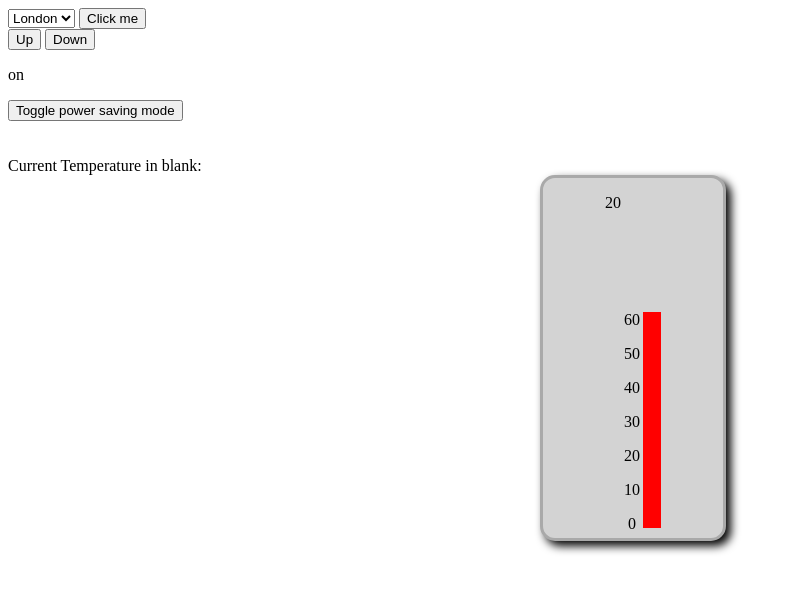
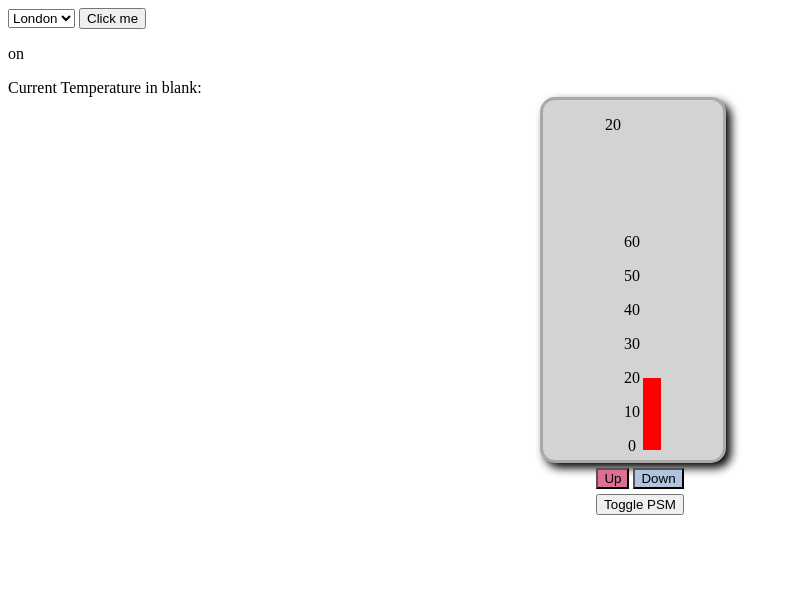
Before and after one commit to thomas99baxter/thermostat, a website: page public/index.html in a window 1280 px wide. Shown: the whole page, without its empty margins (0-793 px from the left). Drawn offline with Linux system fonts and the light colour scheme.

Commit message:
add buttons to thermostat

```diff
--- a/lib/interface.js
+++ b/lib/interface.js
@@ -1,15 +1,16 @@
 document.addEventListener("DOMContentLoaded", (event) => {
   const myThermostat = new Thermostat();
+
+  const changeThermometerHeight = () => {
+    document.getElementById("thermostat-bar").style.height = myThermostat.getCurrentTemperature().toString() + "%";
+  }
+  changeThermometerHeight();
 
   const updateWeather = (city) => {
     getWeatherData(city).then((response) => {
       response.json().then((json) => {
         temperature = json.main.temp - (273.15).toFixed(1);
         document.getElementById("weather").innerHTML = temperature + "&#176;c";
-        console.log("test");
-        console.log(temperature.toString() + "%");
-        document.getElementById("thermostat-bar").style.height =
-          temperature.toString() + "%";
       });
     });
   };
@@ -38,11 +39,13 @@ document.addEventListener("DOMContentLoaded", (event) => {
     myThermostat.up();
     document.getElementById("current-temperature").innerHTML =
       myThermostat.getCurrentTemperature();
+      changeThermometerHeight();
   });
   decreaseButton.addEventListener("click", () => {
     myThermostat.down();
     document.getElementById("current-temperature").innerHTML =
       myThermostat.getCurrentTemperature();
+      changeThermometerHeight();
   });
   powerSaveToggleButton.addEventListener("click", () => {
     myThermostat.togglePowerSavingMode();
--- a/public/assets/main.css
+++ b/public/assets/main.css
@@ -34,6 +34,23 @@
   margin-bottom: 5px;
 }
 
+.thermostat-controls {
+  text-align: center;
+  padding-top: 5px;
+}
+
+.increase-temperature {
+  background-color:palevioletred;
+}
+
+.decrease-temperature {
+  background-color: lightsteelblue;
+}
+
+.power-saving-toggle {
+  margin-top: 5px;
+}
+
 p {
   padding-right: 3px;
 }
--- a/public/index.html
+++ b/public/index.html
@@ -16,17 +16,9 @@
       <option>Paris</option>
     </select>
     <button id="city-select-button">Click me</button>
-
-    <div>
-      <button id="increase-temperature">Up</button>
-      <button id="decrease-temperature">Down</button>
-    </div>
     <div id="power-saving-mode">
       <p id="power-saving-mode-status"></p>
-      <button id="power-saving-toggle">Toggle power saving mode</button>
-      <br />
-      <br />
-      <br />
+
       <span id="city-name">Current Temperature in blank:</span>
       <span id="weather"></span>
     </div>
@@ -42,8 +34,13 @@
           <p>10</p>
           <p class="zero">0</p>
         </div>
-        <div id="thermostat-bar" class="thermostat-bar"></div>
-
+        <div id="thermostat-bar" class="thermostat-bar"></div></div>
+      <div class="thermostat-controls">
+        <div>
+          <button class="increase-temperature" id="increase-temperature">Up</button>
+          <button class="decrease-temperature" id="decrease-temperature">Down</button> <br />
+          <button class="power-saving-toggle" id="power-saving-toggle">Toggle PSM</button>
+        </div>
       </div>
     </div>
   </body>
```
